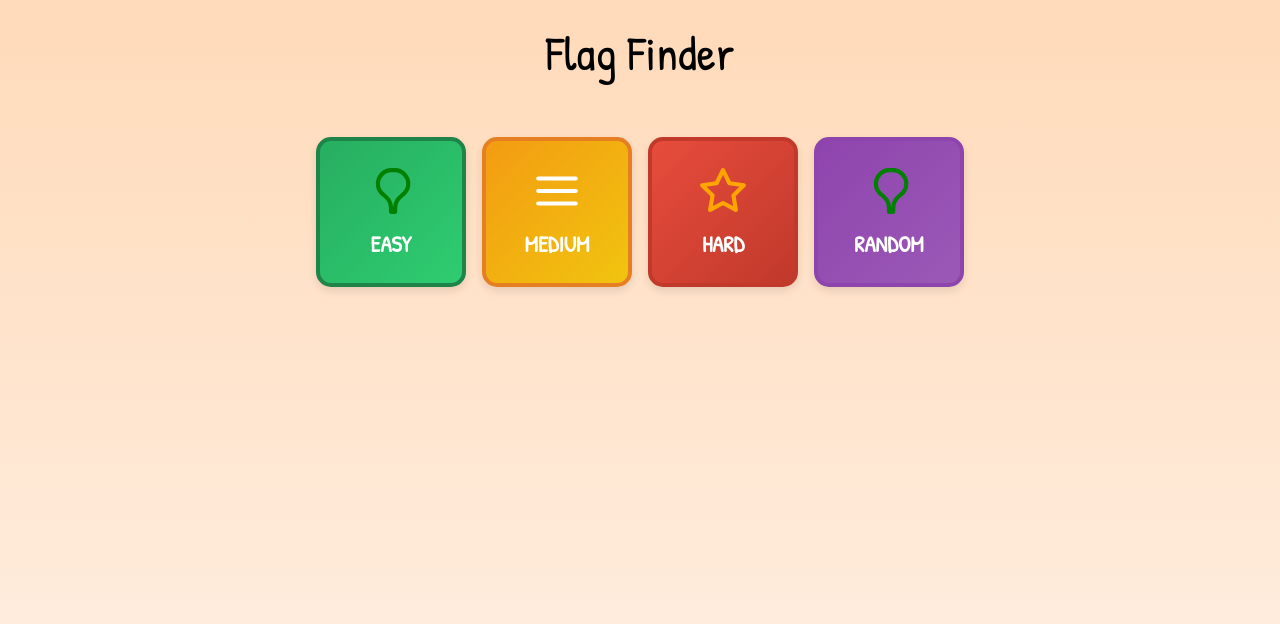
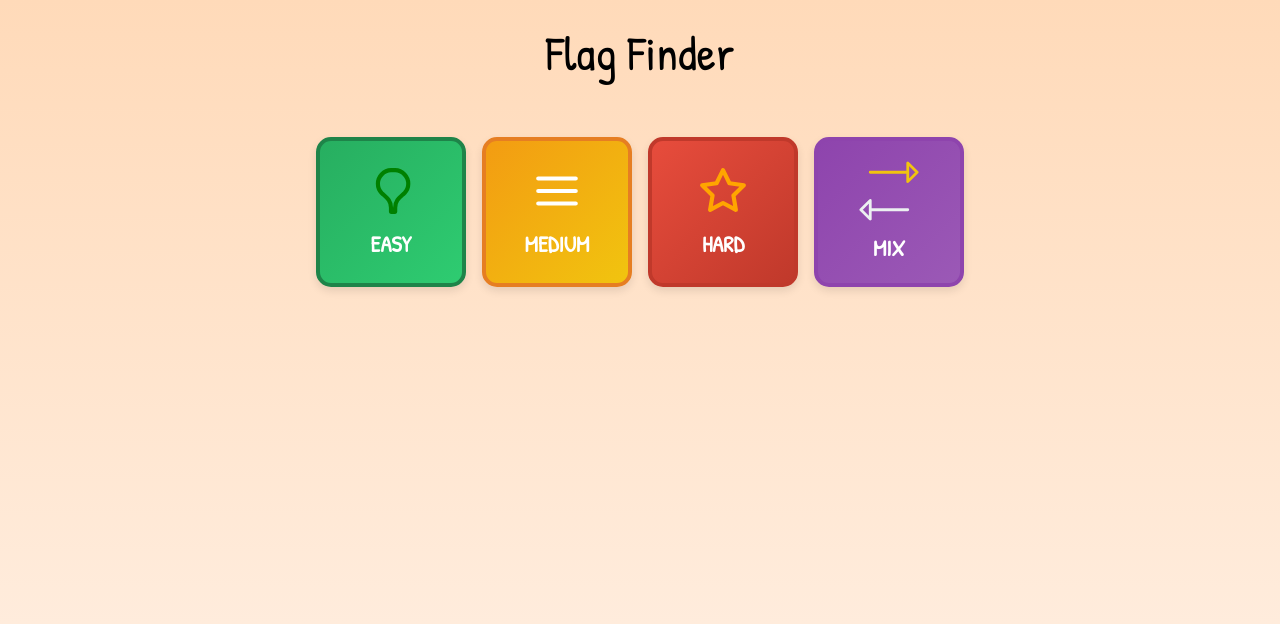
Before and after one commit to joseph-johnson27001/game-world, a Vue app: page /flag-finder/categories in a window 1280 px wide. Shown: the top 624 px of the page. Built offline with nearby package versions, Linux system fonts and the light colour scheme.

Commit message:
Random icon svg update

```diff
--- a/src/views/FlagFinder/FlagFinderCategories.vue
+++ b/src/views/FlagFinder/FlagFinderCategories.vue
@@ -34,7 +34,7 @@
         <div class="icon">
           <img src="@/assets/icons/random-icon.svg" alt="Random" />
         </div>
-        <h2>Random</h2>
+        <h2>Mix</h2>
       </div>
     </div>
   </div>
```
Also changed, not shown: src/assets/icons/random-icon.svg.
